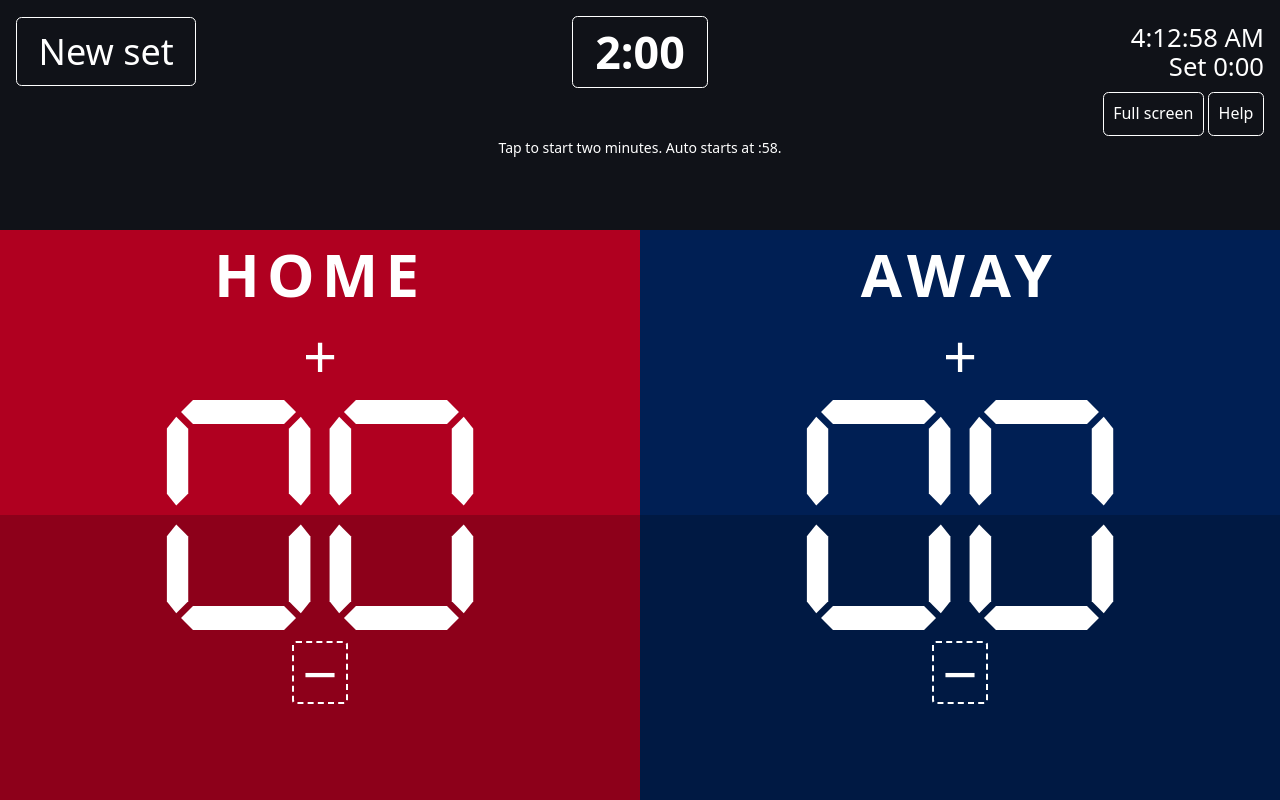
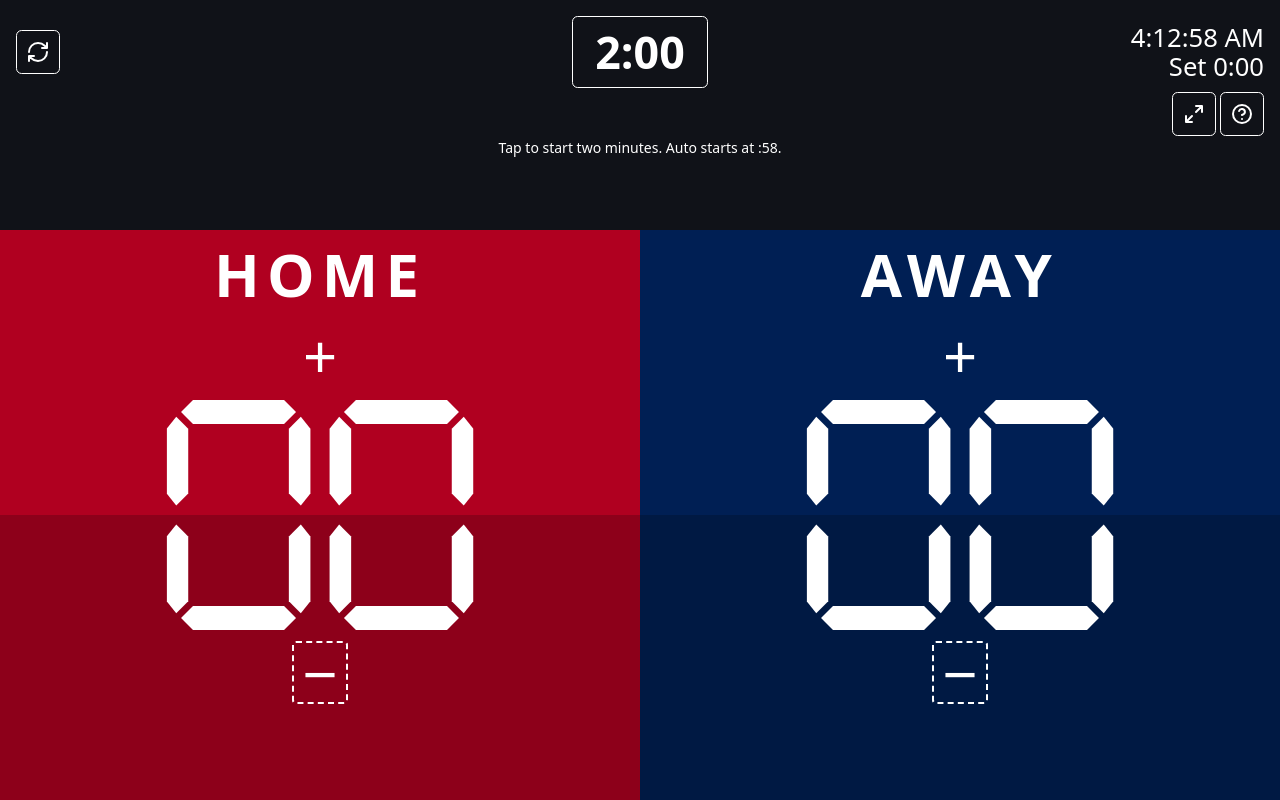
Before and after one commit to TaddEDawson/VolleyScore, a plain HTML site: page index.html in a window 1280 px wide. Drawn offline with Linux system fonts and the light colour scheme.

Commit message:
Enhance button accessibility and update icons for 'New set' and 'Full screen'; clarify functionality in README

```diff
--- a/index.html
+++ b/index.html
@@ -35,9 +35,6 @@
       justify-self: start;
       border: 1px solid currentColor;
       border-radius: 0.35rem;
-      padding: 0.25em 0.6em;
-      font-size: clamp(1rem, min(4.5vh, 3.8vw), 2.25rem);
-      white-space: nowrap;
     }
 
     #countdown {
@@ -218,6 +215,26 @@
       min-height: 44px;
     }
 
+    header button.icon-button {
+      display: grid;
+      place-items: center;
+      width: 44px;
+      height: 44px;
+      padding: 0;
+    }
+
+    .icon-button svg {
+      width: 24px;
+      height: 24px;
+      fill: none;
+      stroke: currentColor;
+      stroke-width: 2;
+      stroke-linecap: round;
+      stroke-linejoin: round;
+    }
+
+    .icon-button[aria-pressed="true"] { background: #ffffff1a; }
+
     button[aria-disabled="true"] { cursor: not-allowed; }
 
     button:focus-visible {
@@ -272,7 +289,12 @@
 </head>
 <body>
   <header>
-    <button id="reset" type="button">New set</button>
+    <button id="reset" class="icon-button" type="button" aria-label="New set" title="New set">
+      <svg viewBox="0 0 24 24" aria-hidden="true" focusable="false">
+        <path d="M3 12a9 9 0 0 1 9-9 9.75 9.75 0 0 1 6.74 2.74L21 8M21 3v5h-5"/>
+        <path d="M21 12a9 9 0 0 1-9 9 9.75 9.75 0 0 1-6.74-2.74L3 16M8 16H3v5"/>
+      </svg>
+    </button>
     <button id="countdown" type="button" aria-label="Start countdown: 2:00"
       aria-describedby="countdown-note">2:00</button>
     <div class="clocks">
@@ -280,8 +302,19 @@
       <div>Set <span id="set-duration" role="timer" aria-label="Set duration">0:00</span></div>
     </div>
     <div class="clock-actions">
-      <button id="fullscreen" type="button" aria-pressed="false">Full screen</button>
-      <button id="help" type="button" aria-haspopup="dialog" aria-controls="help-dialog">Help</button>
+      <button id="fullscreen" class="icon-button" type="button" aria-label="Full screen"
+        title="Full screen" aria-pressed="false">
+        <svg viewBox="0 0 24 24" aria-hidden="true" focusable="false">
+          <path d="M14 4h6v6M20 4l-6 6M4 14v6h6M4 20l6-6"/>
+        </svg>
+      </button>
+      <button id="help" class="icon-button" type="button" aria-label="Help" title="Help"
+        aria-haspopup="dialog" aria-controls="help-dialog">
+        <svg viewBox="0 0 24 24" aria-hidden="true" focusable="false">
+          <circle cx="12" cy="12" r="9"/>
+          <path d="M9.09 9a3 3 0 0 1 5.83 1c0 2-3 3-3 3M12 17h.01"/>
+        </svg>
+      </button>
     </div>
     <p id="countdown-note">Tap to start two minutes. Auto starts at :58.</p>
     <div id="status" role="status" aria-atomic="true">
@@ -322,11 +355,11 @@
         minute :58. It also starts automatically at :58 each hour, counting down
         to the next hour. A countdown already running keeps its end time.
         Active countdowns cannot restart; expiration shows TIMES UP without sound.</li>
-      <li><strong>New set:</strong> Asks for confirmation before clearing scores
+      <li><strong>New set (circular arrows):</strong> Asks for confirmation before clearing scores
         or timers already in use. Cancel keeps the current set.
         During minutes :58 and :59, it cancels that hour's automatic countdown.</li>
-      <li><strong>Full screen:</strong> Expand the scoreboard to fill the screen.
-        Select Exit full screen or press Escape to leave full-screen mode.</li>
+      <li><strong>Full screen (diagonal arrows):</strong> Expand the scoreboard to fill the screen.
+        Select the icon again or press Escape to leave full-screen mode.</li>
       <li><strong>Offline:</strong> No internet is needed. The clock uses local
         device time. Reloading or closing the page loses scores and timers.</li>
     </ul>
@@ -398,7 +431,9 @@
     });
     document.addEventListener('fullscreenchange', () => {
       const active = document.fullscreenElement !== null;
-      fullscreen.textContent = active ? 'Exit full screen' : 'Full screen';
+      const label = active ? 'Exit full screen' : 'Full screen';
+      fullscreen.setAttribute('aria-label', label);
+      fullscreen.title = label;
       fullscreen.setAttribute('aria-pressed', String(active));
     });
 
```
Also changed, not shown: 1 other file.
